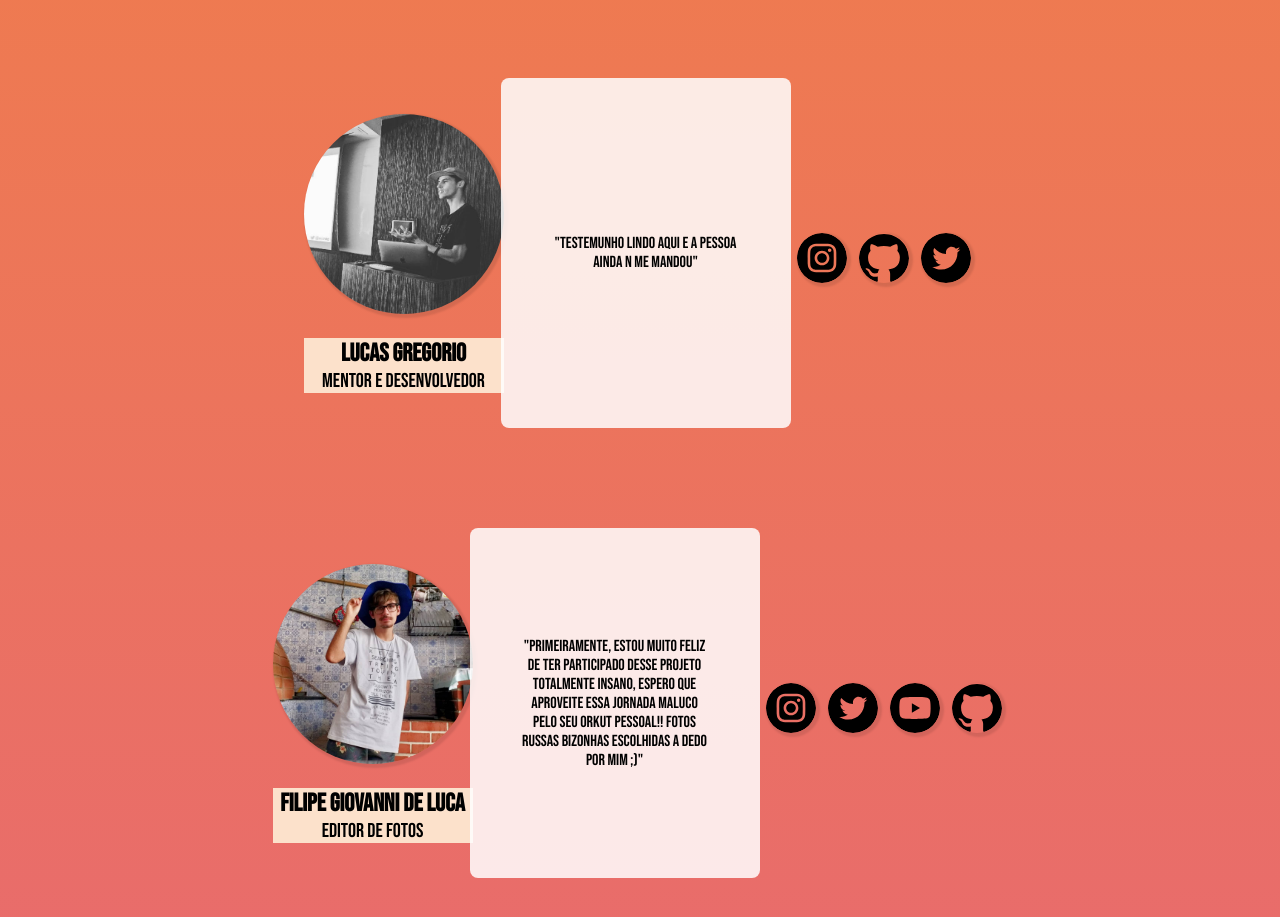
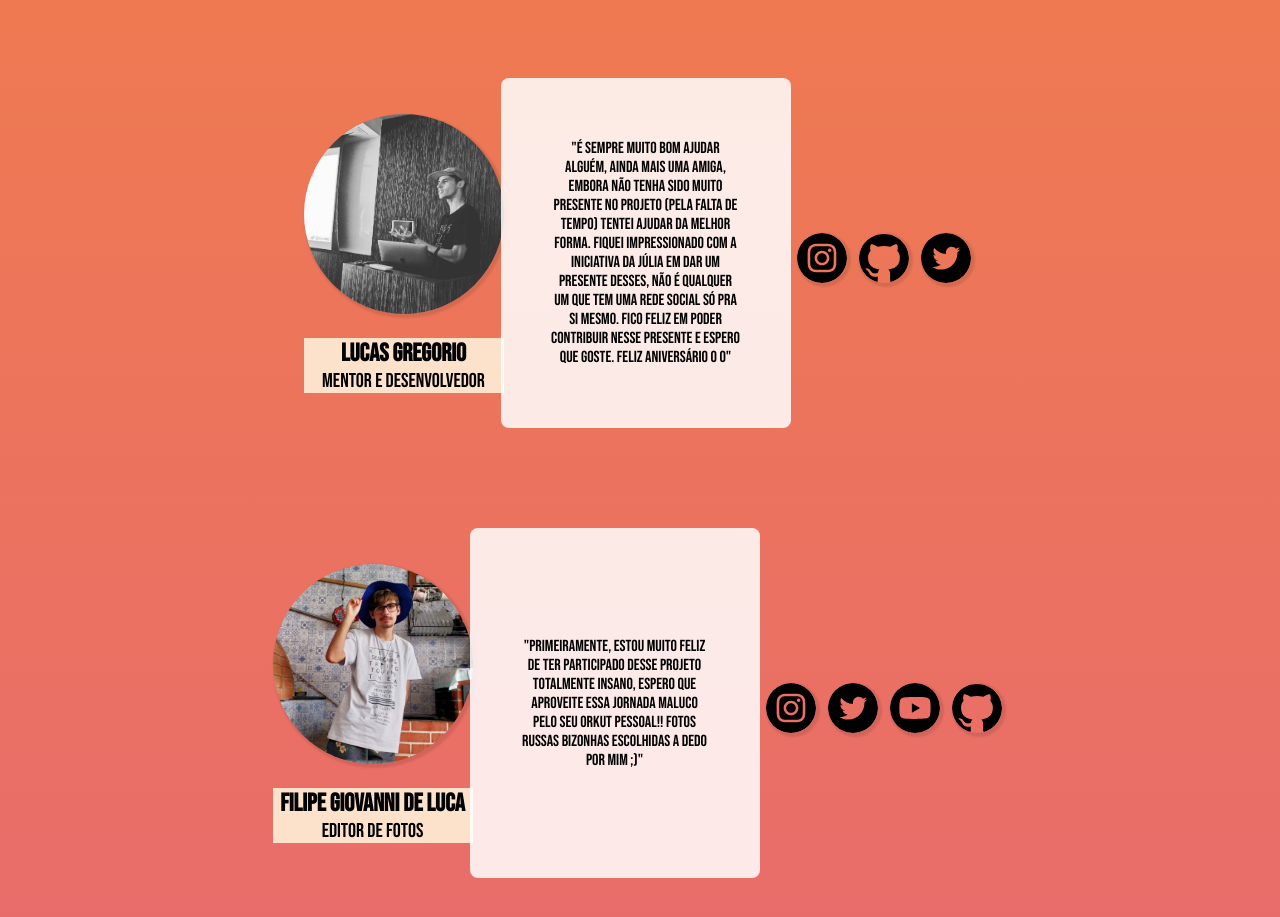
Before and after one commit to juliabergman/projeto, a React (Create React App) app: page /quemSomos in a window 1280 px wide. Shown: the part 1860-2777 px from the top of the page. Built offline with nearby package versions, Linux system fonts and the light colour scheme; the HTML template or start-up script is replaced by a standard one.

Commit message:
depoimentos completoss

```diff
--- a/src/components/testimony/Testimony.js
+++ b/src/components/testimony/Testimony.js
@@ -79,7 +79,7 @@ export default class Testimony extends Component {
           </div>
 
           <div className="text-box">
-            <p>"testemunho lindo aqui e a pessoa ainda n me mandou"</p>
+            <p>"É sempre muito bom ajudar alguém, ainda mais uma amiga, embora não tenha sido muito presente no projeto (pela falta de tempo) tentei ajudar da melhor forma. Fiquei impressionado com a iniciativa da Júlia em dar um presente desses, não é qualquer um que tem uma rede social só pra si mesmo. Fico feliz em poder contribuir nesse presente e espero que goste. Feliz aniversário o o"</p>
           </div>
 
           <div className="redessociais">
```
